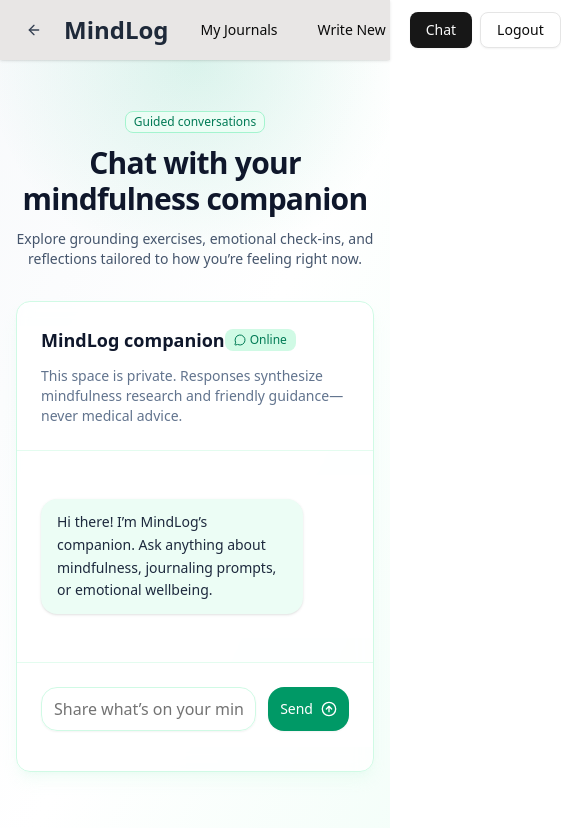
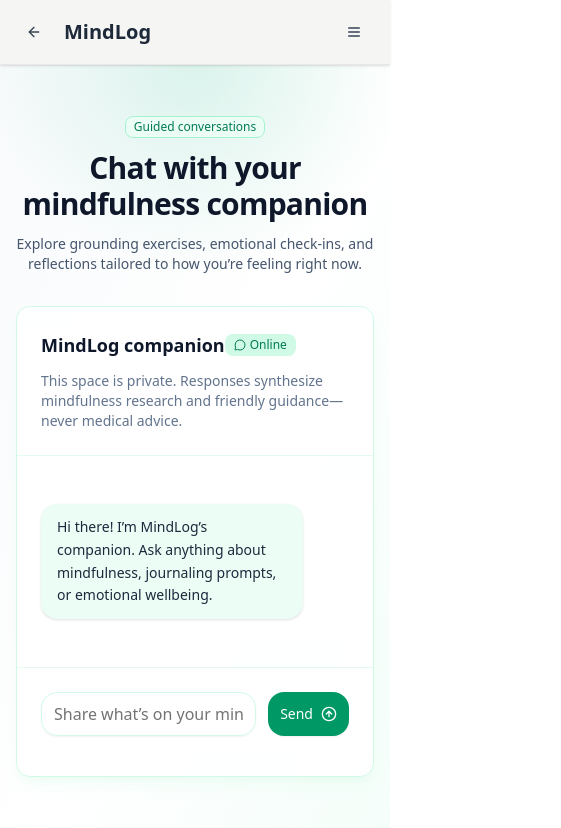
Before and after one commit to vedant-radke/MindLog, a Next.js app in the folder client/: page /chat in a window 390 px wide. Shown: the top 828 px of the page, 561 px wide, since content can reach past the window. Built offline with nearby package versions, Linux system fonts and the light colour scheme; sample sign-in values are in the browser's storage.

Commit message:
make navabar responsive for mobile screen

```diff
--- a/client/src/app/componenets/Navbar.tsx
+++ b/client/src/app/componenets/Navbar.tsx
@@ -6,17 +6,22 @@ import { Button } from "../../components/ui/button";
 import { toast } from "react-toastify";
 import { clearToken, getToken } from "../../lib/auth";
 import { useEffect, useMemo, useState } from "react";
-import { ArrowLeft } from "lucide-react";
+import { ArrowLeft, Menu, X } from "lucide-react";
 
 export default function Navbar() {
   const pathname = usePathname();
   const router = useRouter();
   const [isLoggedIn, setIsLoggedIn] = useState(false);
+  const [isMenuOpen, setIsMenuOpen] = useState(false);
 
   useEffect(() => {
     const token = getToken();
     setIsLoggedIn(!!token);
   }, [pathname]); // Refresh check on route change
+
+  useEffect(() => {
+    setIsMenuOpen(false);
+  }, [pathname]);
 
   const canGoBack = useMemo(() => pathname !== "/", [pathname]);
 
@@ -34,13 +39,15 @@ export default function Navbar() {
     router.push("/login");
   };
 
+  const toggleMenu = () => setIsMenuOpen((prev) => !prev);
+
   const isAuthPage = pathname === "/login" || pathname === "/signup";
   if (isAuthPage || !isLoggedIn) return null;
 
   return (
-    <nav className="sticky top-0 z-50 w-full bg-stone-200/95 px-4 py-3 shadow-sm backdrop-blur">
+    <nav className="sticky top-0 z-50 w-full border-b border-stone-200/80 bg-stone-100/95 px-4 py-3 shadow-sm backdrop-blur">
       <div className="mx-auto flex w-full max-w-6xl items-center justify-between gap-4">
-        <div className="flex items-center gap-3">
+        <div className="flex flex-1 items-center gap-3">
           {canGoBack ? (
             <Button
               variant="ghost"
@@ -55,32 +62,84 @@ export default function Navbar() {
 
           <Link
             href="/"
-            className="text-2xl font-bold text-gray-800 transition-colors duration-300 hover:text-green-700"
+            className="text-xl font-semibold text-gray-800 transition-colors duration-300 hover:text-green-700 sm:text-2xl"
           >
             MindLog
           </Link>
         </div>
 
         <div className="flex items-center gap-2">
+          <div className="hidden items-center gap-2 md:flex">
+            <Link href="/journal">
+              <Button variant={pathname === "/journal" ? "default" : "ghost"}>
+                My Journals
+              </Button>
+            </Link>
+
+            <Link href="/journal/new">
+              <Button variant={pathname === "/journal/new" ? "default" : "ghost"}>
+                Write New
+              </Button>
+            </Link>
+
+            <Link href="/chat">
+              <Button variant={pathname === "/chat" ? "default" : "ghost"}>
+                Chat
+              </Button>
+            </Link>
+
+            <Button onClick={handleLogout} variant="outline">
+              Logout
+            </Button>
+          </div>
+
+          <Button
+            variant="ghost"
+            size="icon"
+            className="inline-flex h-10 w-10 items-center justify-center text-gray-700 hover:bg-stone-200 md:hidden"
+            onClick={toggleMenu}
+            aria-label="Toggle menu"
+            aria-expanded={isMenuOpen}
+          >
+            {isMenuOpen ? <X className="h-5 w-5" /> : <Menu className="h-5 w-5" />}
+          </Button>
+        </div>
+      </div>
+
+      <div
+        className={`md:hidden ${
+          isMenuOpen ? "block" : "hidden"
+        } animate-in fade-in slide-in-from-top-2 duration-200`}
+      >
+        <div className="mx-auto mt-3 flex w-full max-w-6xl flex-col gap-2 rounded-2xl border border-stone-200 bg-white/95 p-4 shadow-sm">
           <Link href="/journal">
-            <Button variant={pathname === "/journal" ? "default" : "ghost"}>
+            <Button
+              variant={pathname === "/journal" ? "default" : "ghost"}
+              className="w-full justify-start"
+            >
               My Journals
             </Button>
           </Link>
 
           <Link href="/journal/new">
-            <Button variant={pathname === "/journal/new" ? "default" : "ghost"}>
+            <Button
+              variant={pathname === "/journal/new" ? "default" : "ghost"}
+              className="w-full justify-start"
+            >
               Write New
             </Button>
           </Link>
 
           <Link href="/chat">
-            <Button variant={pathname === "/chat" ? "default" : "ghost"}>
+            <Button
+              variant={pathname === "/chat" ? "default" : "ghost"}
+              className="w-full justify-start"
+            >
               Chat
             </Button>
           </Link>
 
-          <Button onClick={handleLogout} variant="outline">
+          <Button onClick={handleLogout} variant="outline" className="w-full justify-start">
             Logout
           </Button>
         </div>
```
